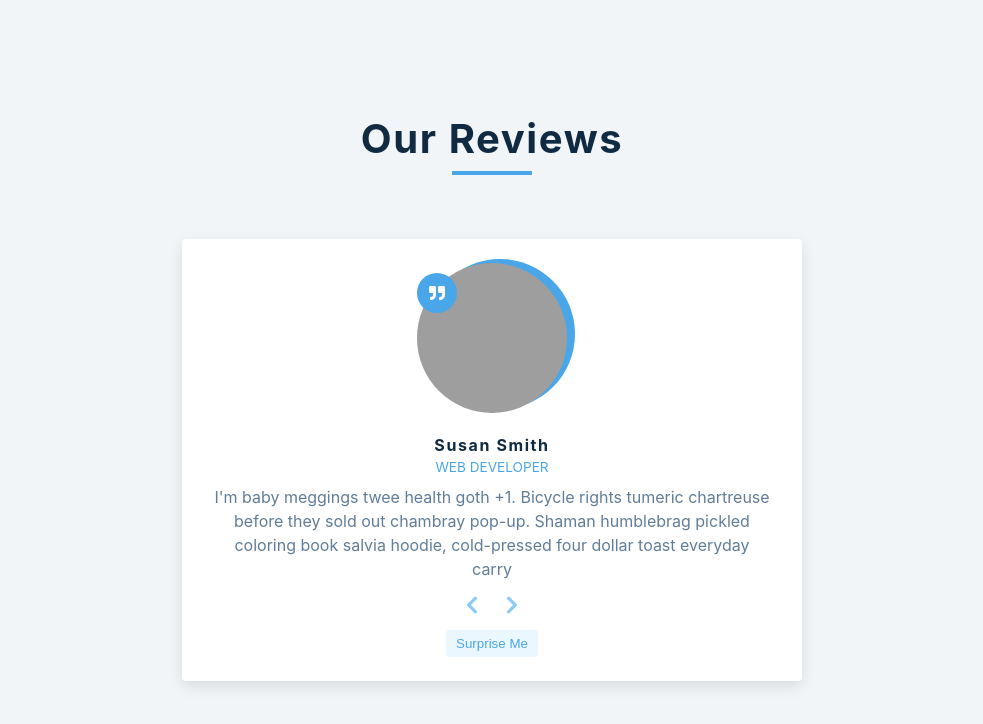
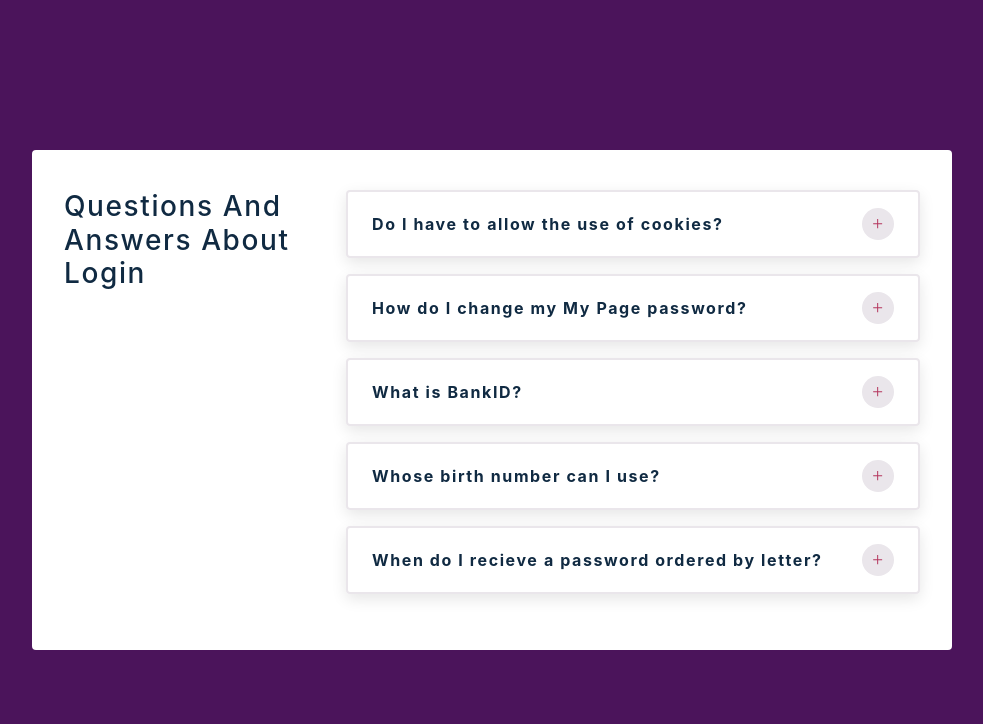
Before and after one commit to BusyBee15/React-projects, a React (Create React App) app: page / in a window 1280 px wide. Shown: the top 724 px of the page, without its empty margins (148-1131 px from the left). Built offline with nearby package versions, Linux system fonts and the light colour scheme; grey boxes are pictures that could not be loaded.

Commit message:
conditional rendering - accordion project completed

```diff
--- a/src/App.js
+++ b/src/App.js
@@ -1,4 +1,4 @@
-import Main from "./projects/reviews";
+import Main from "./projects/accordion";
 
 function App() {
   return (
--- /dev/null
+++ b/src/projects/accordion/Question.js
@@ -0,0 +1,21 @@
+import React, { useState } from 'react'
+import { AiOutlineMinus, AiOutlinePlus } from 'react-icons/ai';
+
+const Question = ({title, info}) => {
+  const [showInfo, setShowInfo] = useState(false)
+  return (
+   <article className='question'>
+       <header>
+        <h4>{title}</h4>
+        <button className="btn" onClick={()=>{setShowInfo(!showInfo)}}>
+            {
+            showInfo? <AiOutlineMinus/>:<AiOutlinePlus/>
+            }
+        </button>
+       </header>
+    {showInfo && <p>{info}</p>}
+   </article>
+  )
+}
+
+export default Question
--- /dev/null
+++ b/src/projects/accordion/accordion.css
@@ -0,0 +1,238 @@
+/*
+===============
+Variables
+===============
+*/
+
+:root {
+    /* dark shades of primary color*/
+    --clr-primary-1: hsl(205, 86%, 17%);
+    --clr-primary-2: hsl(205, 77%, 27%);
+    --clr-primary-3: hsl(205, 72%, 37%);
+    --clr-primary-4: hsl(205, 63%, 48%);
+    /* primary/main color */
+    --clr-primary-5: hsl(205, 78%, 60%);
+    /* lighter shades of primary color */
+    --clr-primary-6: hsl(205, 89%, 70%);
+    --clr-primary-7: hsl(205, 90%, 76%);
+    --clr-primary-8: hsl(205, 86%, 81%);
+    --clr-primary-9: hsl(205, 90%, 88%);
+    --clr-primary-10: hsl(205, 100%, 96%);
+    /* darkest grey - used for headings */
+    --clr-grey-1: hsl(209, 61%, 16%);
+    --clr-grey-2: hsl(211, 39%, 23%);
+    --clr-grey-3: hsl(209, 34%, 30%);
+    --clr-grey-4: hsl(209, 28%, 39%);
+    /* grey used for paragraphs */
+    --clr-grey-5: hsl(210, 22%, 49%);
+    --clr-grey-6: hsl(209, 23%, 60%);
+    --clr-grey-7: hsl(211, 27%, 70%);
+    --clr-grey-8: hsl(210, 31%, 80%);
+    --clr-grey-9: hsl(212, 33%, 89%);
+    --clr-grey-10: hsl(210, 36%, 96%);
+    --clr-white: #fff;
+    --clr-purple: #4b145b;
+    --clr-red-special: #b4345c;
+    --clr-grey-special: #eae6eb;
+    --clr-red-dark: hsl(360, 67%, 44%);
+    --clr-red-light: hsl(360, 71%, 66%);
+    --clr-green-dark: hsl(125, 67%, 44%);
+    --clr-green-light: hsl(125, 71%, 66%);
+    --clr-black: #222;
+    --transition: all 0.3s linear;
+    --spacing: 0.1rem;
+    --radius: 0.25rem;
+    --light-shadow: 0 5px 15px rgba(0, 0, 0, 0.1);
+    --dark-shadow: 0 5px 15px rgba(0, 0, 0, 0.2);
+    --max-width: 1170px;
+    --fixed-width: 920px;
+}
+
+/*
+===============
+Global Styles
+===============
+*/
+
+*,
+::after,
+::before {
+    margin: 0;
+    padding: 0;
+    box-sizing: border-box;
+}
+
+body {
+    font-family: -apple-system, BlinkMacSystemFont, 'Segoe UI', Roboto, Oxygen,
+        Ubuntu, Cantarell, 'Open Sans', 'Helvetica Neue', sans-serif;
+    background: var(--clr-purple);
+    color: var(--clr-grey-1);
+    line-height: 1.5;
+    font-size: 0.875rem;
+}
+
+ul {
+    list-style-type: none;
+}
+
+a {
+    text-decoration: none;
+}
+
+h1,
+h2,
+h3,
+h4 {
+    letter-spacing: var(--spacing);
+    text-transform: capitalize;
+    line-height: 1.25;
+    margin-bottom: 0.75rem;
+}
+
+h1 {
+    font-size: 3rem;
+}
+
+h2 {
+    font-size: 2rem;
+}
+
+h3 {
+    font-size: 1.25rem;
+}
+
+h4 {
+    font-size: 0.875rem;
+}
+
+p {
+    margin-bottom: 1.25rem;
+    color: var(--clr-grey-5);
+}
+
+@media screen and (min-width: 800px) {
+    h1 {
+        font-size: 4rem;
+    }
+
+    h2 {
+        font-size: 2.5rem;
+    }
+
+    h3 {
+        font-size: 1.75rem;
+    }
+
+    h4 {
+        font-size: 1rem;
+    }
+
+    body {
+        font-size: 1rem;
+    }
+
+    h1,
+    h2,
+    h3,
+    h4 {
+        line-height: 1;
+    }
+}
+
+/*  global classes */
+
+/* section */
+.section {
+    width: 90vw;
+    margin: 0 auto;
+    max-width: var(--max-width);
+}
+
+@media screen and (min-width: 992px) {
+    .section {
+        width: 95vw;
+    }
+}
+
+/*
+===============
+Questions
+===============
+*/
+
+main {
+    min-height: 100vh;
+    /* using flex because of better browser support */
+    display: flex;
+    justify-content: center;
+    align-items: center;
+}
+
+.container {
+    width: 90vw;
+    margin: 5rem auto;
+    background: var(--clr-white);
+    border-radius: var(--radius);
+    padding: 2.5rem 2rem;
+    max-width: var(--fixed-width);
+    display: grid;
+    gap: 1rem 2rem;
+}
+
+.container h3 {
+    line-height: 1.2;
+    font-weight: 500;
+}
+
+@media screen and (min-width: 992px) {
+    .container {
+        display: grid;
+        grid-template-columns: 250px 1fr;
+    }
+}
+
+.question {
+    padding: 1rem 1.5rem;
+    border: 2px solid var(--clr-grey-special);
+    margin-bottom: 1rem;
+    border-radius: var(--radius);
+    box-shadow: var(--light-shadow);
+}
+
+.question h4 {
+    text-transform: none;
+    line-height: 1.5;
+}
+
+.question p {
+    color: var(--clr-grey-3);
+    margin-bottom: 0;
+    margin-top: 0.5rem;
+}
+
+.question header {
+    display: flex;
+    justify-content: space-between;
+    align-items: center;
+}
+
+.question header h4 {
+    margin-bottom: 0;
+}
+
+.btn {
+    background: transparent;
+    border-color: transparent;
+    width: 2rem;
+    height: 2rem;
+    background: var(--clr-grey-special);
+    display: flex;
+    align-items: center;
+    justify-content: center;
+    border-radius: 50%;
+    color: var(--clr-red-special);
+    cursor: pointer;
+    margin-left: 1rem;
+    align-self: center;
+    min-width: 2rem;
+}
--- /dev/null
+++ b/src/projects/accordion/data.js
@@ -0,0 +1,33 @@
+const questions = [
+  {
+    id: 1,
+    title: 'Do I have to allow the use of cookies?',
+    info:
+      'Unicorn vinyl poutine brooklyn, next level direct trade iceland. Shaman copper mug church-key coloring book, whatever poutine normcore fixie cred kickstarter post-ironic street art.',
+  },
+  {
+    id: 2,
+    title: 'How do I change my My Page password?',
+    info:
+      'Coloring book forage photo booth gentrify lumbersexual. Migas chillwave poutine synth shoreditch, enamel pin thundercats fashion axe roof party polaroid chartreuse.',
+  },
+  {
+    id: 3,
+    title: 'What is BankID?',
+    info:
+      'Enamel pin fam sustainable woke whatever venmo. Authentic asymmetrical put a bird on it, lumbersexual activated charcoal kinfolk banjo cred pickled sartorial.',
+  },
+  {
+    id: 4,
+    title: 'Whose birth number can I use?',
+    info:
+      'Edison bulb direct trade gentrify beard lo-fi seitan sustainable roof party franzen occupy squid. Knausgaard cronut succulents, scenester readymade shabby chic lyft. Copper mug meh vegan gentrify.',
+  },
+  {
+    id: 5,
+    title: 'When do I recieve a password ordered by letter?',
+    info:
+      'Locavore franzen fashion axe live-edge neutra irony synth af tilde shabby chic man braid chillwave waistcoat copper mug messenger bag. Banjo snackwave blog, microdosing thundercats migas vaporware viral lo-fi seitan ',
+  },
+]
+export default questions
--- /dev/null
+++ b/src/projects/accordion/index.js
@@ -0,0 +1,26 @@
+import React, { useState } from 'react'
+import data from "./data"
+import Question from './Question'
+import "./accordion.css"
+
+const Main = () => {
+
+  const [questions, setQuestions] = useState(data)
+  return (
+    <main>
+        <div className="container">
+            <h3>questions and answers about login</h3>
+             <section className='info'>
+            {
+                questions.map((question)=>{
+                    return <Question key={question.id} {...question}/>
+                })
+            }
+        </section>
+        </div>
+
+    </main>
+  )
+}
+
+export default Main
```
